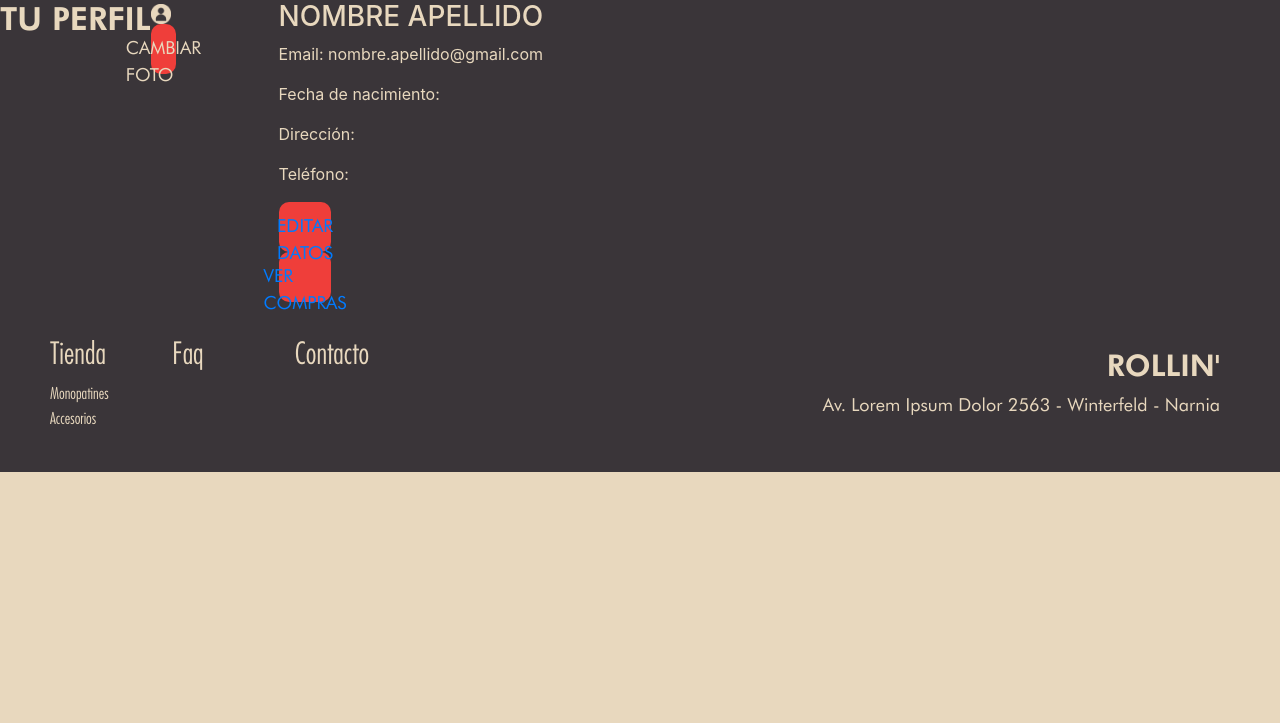
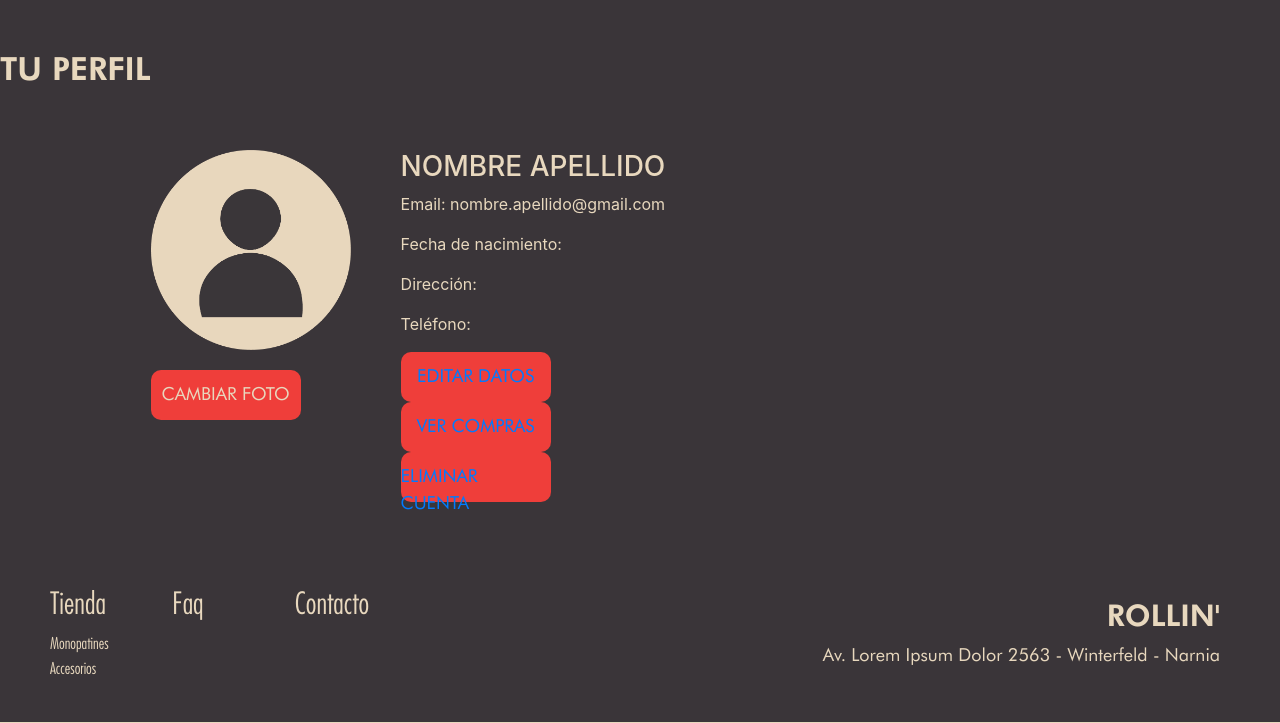
Before and after one commit to lpalleros/proyectointegrador, a PHP site: page /perfil.php in a window 1280 px wide. Shown: the part 77-800 px from the top of the page. Run offline with PHP 8.4, Linux system fonts and the light colour scheme.

Commit message:
Actualizo css y perfil.php
cambios menores en html)

```diff
--- a/ESTILO/main.css
+++ b/ESTILO/main.css
@@ -350,8 +350,8 @@
     cursor: pointer;
     background-color: #EF3E3A;
     border-radius: 10px;
-    display: flex;
-    width:20%;
+    display: inline-flex;
+    width:150px;
     height: 50px;
     justify-content: center;
     padding-top: 10px;
@@ -481,17 +481,36 @@
 
 /*INICIO - PERFIL */
 
-  .perfil1{
+  .perfil{
     display: inline-flex;
+    justify-content: left;
     width:100%;
-    flex-wrap: wrap;
     background-color: #3A3539;
     color: #E8D8BE;
+    padding-right: 50px;
+    padding-top: 50px;
+
+  }
+
+  .perfil1 {
+   display: inline-flex;
+   flex-direction: column;
+   margin-right: 50px;
+   padding-top: 100px;
+   padding-bottom: 50px;
+
+  }
+
+  #botonPerfil{
+    display: inline-flex;
+    flex-direction: row;
   }
 
   .perfil img{
-    width:20px;
+    width:200px;
+    padding-bottom: 20px;
   }
+
 
 /* FIN - PERFIL */
 
--- a/perfil.php
+++ b/perfil.php
@@ -12,30 +12,34 @@
 <?php
 require_once("nav.php");
 ?>
-<div class="perfil1">
+<div class="perfil">
 <h2>TU PERFIL</h2>
-<section class="perfil">
+<section class="perfil1">
 <img src="IMAGENES/contactoDefault.png" alt="contactoFotoDefault">
-<div class="BOTONROJO">
+<div class="BOTONROJO" id="botonPerfil">
              <label for="foto">CAMBIAR FOTO</label>
              <input id="foto" type="file" name="foto" value="">
            </div>
 </section>
 
-<!-- aca va php para cambiar datos de usuario -->
-<section class="perfil">
+<!-- aca va php para cambiar, eliminar datos de usuario -->
+<section class="perfil1">
 <h3>NOMBRE APELLIDO</h3>
 <p>Email: nombre.apellido@gmail.com</p>
 <p>Fecha de nacimiento: </p>
 <p>Dirección: </p>
 <p>Teléfono: </p>
-<div class="BOTONROJO">
+<div class="BOTONROJO" id="botonPerfil">
 <a href="#">EDITAR DATOS</a>
 </div>
-<div class="BOTONROJO">
+<div class="BOTONROJO" id="botonPerfil">
              <a href="#">VER COMPRAS</a>
            </div>
+<div class="BOTONROJO" id="botonPerfil">
+             <a href="#">ELIMINAR CUENTA</a>
+           </div>
 </section>
+
 </div>
 
 <?php
```
